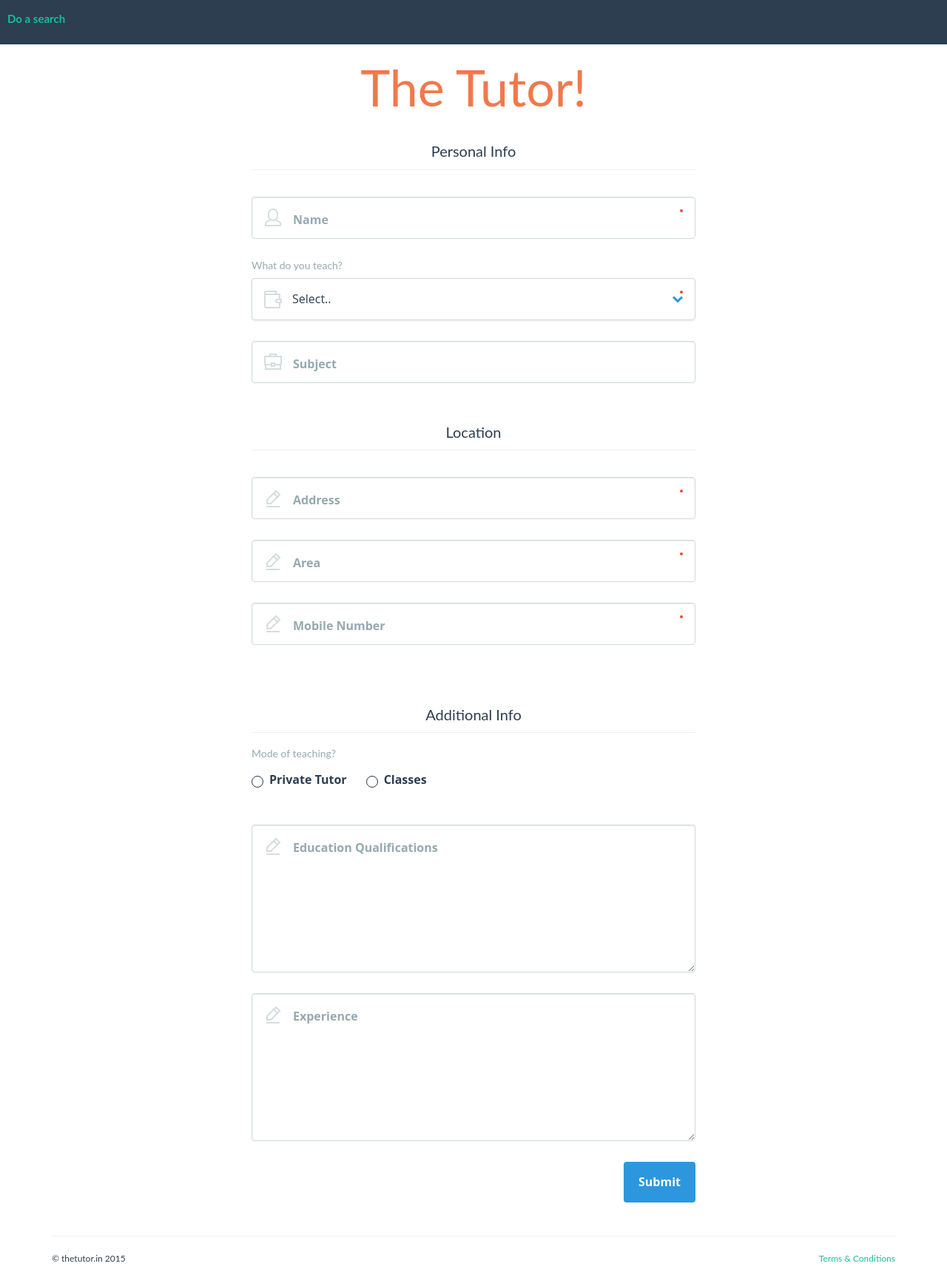
After one commit to architbakliwal/The-Tutor, a PHP site: page /teacher.html in a window 1280 px wide. The commit adds this page. Shown: the whole page at 74% size. Run offline with PHP 8.4, Linux system fonts and the light colour scheme.

Commit message:
Registering teacher changes

```diff
--- a/css/component.css
+++ b/css/component.css
@@ -55,6 +55,7 @@ transform-style: preserve-3d;
 
 .pt-page-1,
 .pt-page-2,
-.pt-page-3 {
+.pt-page-3,
+.pt-page-4 {
     overflow: auto;
 }
--- a/css/main.css
+++ b/css/main.css
@@ -24,6 +24,7 @@
     display: inline-block;
     font-size: 24px;
     margin: 2px auto;
+    background-color: #2c3e50;
 }
 
 @media screen and (max-width: 600px) {
@@ -142,8 +143,12 @@
 
 .register {
     display: inline-block;
-    font-size: 18px;
+    font-size: 15px;
     margin: 15px auto;
+}
+
+footer {
+    font-size: 12px;
 }
 
 
@@ -182,9 +187,9 @@ Form
 
 .cd-form h4,
 .cd-form .cd-label {
-    font-size: 1.3rem;
     color: #94aab0;
     margin-bottom: 10px;
+    text-align: left;
 }
 
 .cd-form .cd-label {
@@ -202,6 +207,7 @@ Form
 
 .cd-form input[type="text"],
 .cd-form input[type="email"],
+.cd-form input[type="number"],
 .cd-form textarea,
 .cd-form select,
 .cd-form legend {
@@ -216,6 +222,7 @@ Form
 
 .cd-form input[type="text"],
 .cd-form input[type="email"],
+.cd-form input[type="number"],
 .cd-form textarea,
 .cd-form select {
     /* general style for input elements */
@@ -228,6 +235,7 @@ Form
 
 .cd-form input[type="text"]:focus,
 .cd-form input[type="email"]:focus,
+.cd-form input[type="number"]:focus,
 .cd-form textarea:focus,
 .cd-form select:focus {
     outline: none;
@@ -325,7 +333,7 @@ Form
 
 .cd-form input[type="radio"] + label::before,
 .cd-form input[type="checkbox"] + label::before {
-    border: 1px solid #cfd9db;
+    border: 1px solid #2C3E50;
     background: #ffffff;
     box-shadow: inset 0 1px 1px rgba(0, 0, 0, 0.08);
 }
@@ -456,6 +464,7 @@ Form
     }
     .cd-form input[type="text"],
     .cd-form input[type="email"],
+    .cd-form input[type="number"],
     .cd-form textarea,
     .cd-form select {
         padding: 16px;
@@ -521,24 +530,60 @@ Custom icons
     background: url("../img/cd-icon-user.svg") no-repeat 16px center, url("../img/cd-required.svg") no-repeat top right;
 }
 
-.cd-form .company {
+.cd-form .board {
     background: url("../img/cd-icon-company.svg") no-repeat 16px center;
 }
 
-.cd-form [required].company {
+.cd-form [required].board {
     background: url("../img/cd-icon-company.svg") no-repeat 16px center, url("../img/cd-required.svg") no-repeat top right;
 }
 
-.cd-form .email {
-    background: url("../img/cd-icon-email.svg") no-repeat 16px center;
+.cd-form .class {
+    background: url("../img/cd-icon-company.svg") no-repeat 16px center;
 }
 
-.cd-form [required].email {
-    background: url("../img/cd-icon-email.svg") no-repeat 16px center, url("../img/cd-required.svg") no-repeat top right;
+.cd-form [required].class {
+    background: url("../img/cd-icon-company.svg") no-repeat 16px center, url("../img/cd-required.svg") no-repeat top right;
 }
 
-.cd-form .budget {
+.cd-form .subject {
+    background: url("../img/cd-icon-company.svg") no-repeat 16px center;
+}
+
+.cd-form [required].subject {
+    background: url("../img/cd-icon-company.svg") no-repeat 16px center, url("../img/cd-required.svg") no-repeat top right;
+}
+
+.cd-form .skill {
     background: url("../img/cd-icon-budget.svg") no-repeat 16px center;
+}
+
+.cd-form [required].skill {
+    background: url("../img/cd-icon-budget.svg") no-repeat 16px center, url("../img/cd-required.svg") no-repeat top right;
+}
+
+.cd-form .address {
+    background: url("../img/cd-icon-message.svg") no-repeat 16px center;
+}
+
+.cd-form [required].address {
+    background: url("../img/cd-icon-message.svg") no-repeat 16px center, url("../img/cd-required.svg") no-repeat top right;
+}
+
+.cd-form .area {
+    background: url("../img/cd-icon-message.svg") no-repeat 16px center;
+}
+
+.cd-form [required].area {
+    background: url("../img/cd-icon-message.svg") no-repeat 16px center, url("../img/cd-required.svg") no-repeat top right;
+}
+
+.cd-form .mobile {
+    background: url("../img/cd-icon-message.svg") no-repeat 16px center;
+}
+
+.cd-form [required].mobile {
+    background: url("../img/cd-icon-message.svg") no-repeat 16px center, url("../img/cd-required.svg") no-repeat top right;
 }
 
 .cd-form .message {
@@ -556,11 +601,11 @@ FLoating labels
 
 -------------------------------- */
 
-.js .floating-labels div {
+.floating-labels div {
     margin: 28px 0;
 }
 
-.js .floating-labels .cd-label {
+.floating-labels .cd-label {
     position: absolute;
     top: 16px;
     left: 16px;
@@ -571,11 +616,11 @@ FLoating labels
     transition: top 0.2s, left 0.2s, font-size 0.2s;
 }
 
-.js .floating-labels .icon .cd-label {
+.floating-labels .icon .cd-label {
     left: 56px;
 }
 
-.js .floating-labels .cd-label.float {
+.floating-labels .cd-label.float {
     /* move label out the input field */
     font-size: 1.2rem;
     top: -16px;
@@ -583,11 +628,11 @@ FLoating labels
 }
 
 @media only screen and (min-width: 600px) {
-    .js .floating-labels legend + div {
+    .floating-labels legend + div {
         /* reduce margin-top for first form element after the legend */
         margin-top: 16px;
     }
-    .js .floating-labels .cd-label {
+    .floating-labels .cd-label {
         top: 20px;
     }
 }
--- /dev/null
+++ b/teacher.html
@@ -0,0 +1,146 @@
+<!doctype html>
+<!--[if lt IE 7]>      <html class="no-js lt-ie9 lt-ie8 lt-ie7" lang=""> <![endif]-->
+<!--[if IE 7]>         <html class="no-js lt-ie9 lt-ie8" lang=""> <![endif]-->
+<!--[if IE 8]>         <html class="no-js lt-ie9" lang=""> <![endif]-->
+<!--[if gt IE 8]><!-->
+<html class="no-js" lang="">
+<!--<![endif]-->
+
+<head>
+    <meta charset="utf-8">
+    <meta http-equiv="X-UA-Compatible" content="IE=edge,chrome=1">
+    <title>The Tutor</title>
+    <meta name="description" content="">
+    <meta name="viewport" content="width=device-width, initial-scale=1">
+    <link rel="apple-touch-icon" href="apple-touch-icon.png">
+    <link rel="stylesheet" href="css/reset.css">
+    <link rel="stylesheet" href="css/bootstrap_new.css">
+    <link rel="stylesheet" type="text/css" href="css/component.css" />
+    <link rel="stylesheet" type="text/css" href="css/animations.css" />
+    <link rel="stylesheet" href="css/main.css">
+    <script src="js/vendor/modernizr-2.8.3-respond-1.4.2.min.js"></script>
+</head>
+
+<body>
+    <div id="pt-main" class="pt-perspective">
+        <div class="pt-page pt-page-1">
+            <!--[if lt IE 8]>
+            <p class="browserupgrade">You are using an <strong>outdated</strong> browser. Please <a href="http://browsehappy.com/">upgrade your browser</a> to improve your experience.</p>
+        <![endif]-->
+            <!-- Main jumbotron for a primary marketing message or call to action -->
+            <nav class="top-bar">
+                <div class="register"><a href="index.html">Do a search</a></div>
+            </nav>
+            <div class="container">
+                <div class="jumbotron">
+                    <div class="container">
+                        <h1>The Tutor!</h1>
+                    </div>
+                </div>
+                <!-- Example row of columns -->
+                <div class="row">
+                    <div class="col-md-12">
+                        <form class="cd-form floating-labels" id="teacher-form" method="POST" action="teacher-processor.php">
+                            <fieldset>
+                                <legend>Personal Info</legend>
+                                <div class="icon">
+                                    <label class="cd-label" for="cd-name">Name</label>
+                                    <input class="user" type="text" name="cd-name" id="cd-name" required>
+                                </div>
+                                <div>
+                                    <h4>What do you teach?</h4>
+                                    <p class="cd-select icon">
+                                        <select class="skill" id="cd-skill" required>
+                                            <option value="">Select..</option>
+                                            <option value="school">School</option>
+                                            <option value="college">College</option>
+                                            <option value="guitar">Guitar</option>
+                                            <option value="dance">Dance</option>
+                                        </select>
+                                    </p>
+                                </div>
+                                <div class="icon" id="div-board" hidden>
+                                    <label class="cd-label" for="cd-board">Board</label>
+                                    <input class="board" type="text" name="cd-board" id="cd-board">
+                                </div>
+                                <div class="icon" id="div-stream" hidden>
+                                    <label class="cd-label" for="cd-stream">Stream</label>
+                                    <input class="class" type="text" name="cd-stream" id="cd-stream">
+                                </div>
+                                <div class="icon" id="div-class" hidden>
+                                    <label class="cd-label" for="cd-class">Class</label>
+                                    <input class="class" type="text" name="cd-class" id="cd-class">
+                                </div>
+                                <div class="icon">
+                                    <label class="cd-label" for="cd-subject">Subject</label>
+                                    <input class="subject" type="text" name="cd-subject" id="cd-subject">
+                                </div>
+                            </fieldset>
+                            <fieldset>
+                                <legend>Location</legend>
+                                <div class="icon">
+                                    <label class="cd-label" for="cd-address">Address</label>
+                                    <input class="address" type="text" name="cd-address" id="cd-address" required>
+                                </div>
+                                <div class="icon">
+                                    <label class="cd-label" for="cd-area">Area</label>
+                                    <input class="area" type="text" name="cd-area" id="cd-area" required>
+                                </div>
+                                <div class="icon">
+                                    <label class="cd-label" for="cd-mobile">Mobile Number</label>
+                                    <input class="mobile" type="number" name="cd-mobile" id="cd-mobile" required>
+                                </div>
+                            </fieldset>
+                            <fieldset>
+                                <div>
+                                    <legend>Additional Info</legend>
+                                    <h4>Mode of teaching?</h4>
+                                    <ul class="cd-form-list">
+                                        <li>
+                                            <input type="radio" name="radio-button" id="cd-radio-1" required>
+                                            <label for="cd-radio-1">Private Tutor</label>
+                                        </li>
+                                        <li>
+                                            <input type="radio" name="radio-button" id="cd-radio-2" required>
+                                            <label for="cd-radio-2">Classes</label>
+                                        </li>
+                                    </ul>
+                                </div>
+                                <div class="icon">
+                                    <label class="cd-label" for="cd-education">Education Qualifications</label>
+                                    <textarea class="message" name="cd-education" id="cd-education"></textarea>
+                                </div>
+                                <div class="icon">
+                                    <label class="cd-label" for="cd-experience">Experience</label>
+                                    <textarea class="message" name="cd-experience" id="cd-experience"></textarea>
+                                </div>
+                                <div>
+                                    <input type="submit" value="Submit">
+                                </div>
+                            </fieldset>
+                        </form>
+                    </div>
+                </div>
+                <hr>
+                <footer>
+                    <p>
+                        <span>&copy; thetutor.in 2015</span>
+                        <span style="float:right"><a href="terms.html">Terms & Conditions</a></span>
+                    </p>
+                </footer>
+            </div>
+            <!-- /container -->
+        </div>
+    </div>
+    <script src="js/vendor/jquery-1.11.2.min.js"></script>
+    <script src="js/vendor/bootstrap.min.js"></script>
+    <script src="js/vendor/pagetransitions.js"></script>
+    <script src="js/teacher.js"></script>
+    <!-- Google Analytics: change UA-XXXXX-X to be your site's ID. -->
+    <script>
+    /*(function(b, o, i, l, e, r) { b.GoogleAnalyticsObject = l; b[l] || (b[l] = function() { (b[l].q = b[l].q || []).push(arguments) }); b[l].l = +new Date; e = o.createElement(i); r = o.getElementsByTagName(i)[0]; e.src = '//www.google-analytics.com/analytics.js'; r.parentNode.insertBefore(e, r) }(window, document, 'script', 'ga')); ga('create', 'UA-XXXXX-X', 'auto'); ga('send', 'pageview');
+     */
+    </script>
+</body>
+
+</html>
```
Also changed, not shown: index.html (+65 -12 lines), js/teacher.js (added, +52 -0 lines), terms.html (added, +68 -0 lines), js/vendor/pagetransitions.js.
